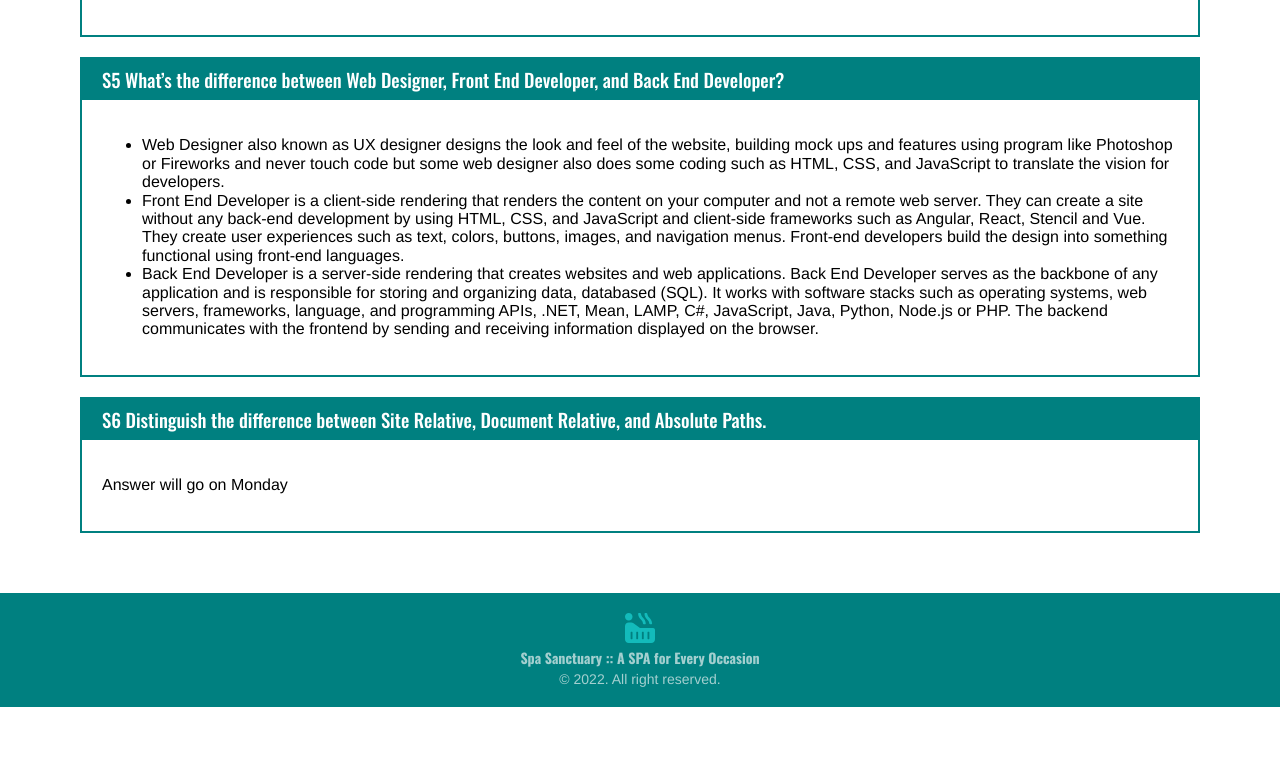
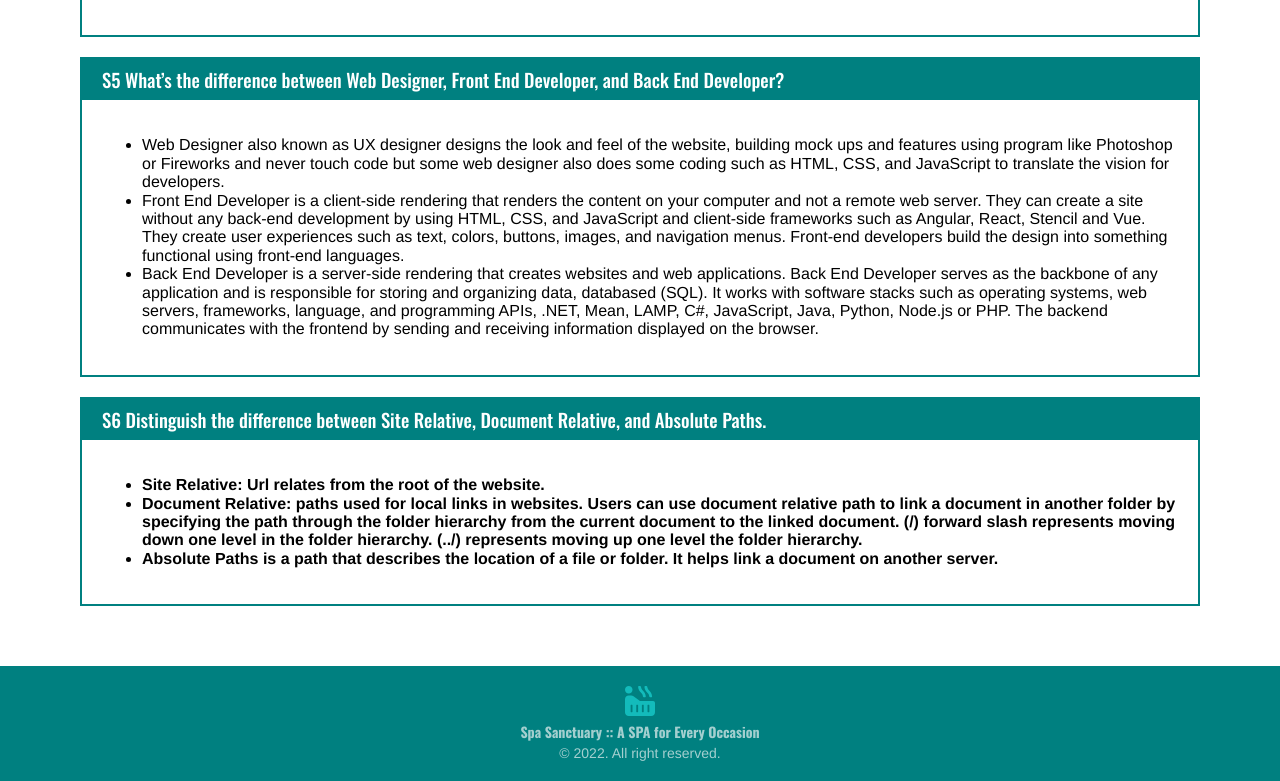
Before and after one commit to christinal59/Web-1-Li-Christina-Final, a React (Create React App) app: page /homework in a window 1280 px wide. Shown: the part 1603-2384 px from the top of the page. Before the commit the page ends 2310 px from the top, so only its background shows below. Built offline with nearby package versions, Linux system fonts and the light colour scheme.

Commit message:
Updating Homework

```diff
--- a/src/React/Homework/Essays/Essays.jsx
+++ b/src/React/Homework/Essays/Essays.jsx
@@ -75,7 +75,18 @@ const Essays= () => {
                 </ul>
             </Essay>
             <Essay q='S6 Distinguish the difference between Site Relative, Document Relative, and Absolute Paths.'>
-                    <p>Answer will go on Monday</p>
+                    <ul>
+                        <li><b>Site Relative: Url relates from the root of the website.</b>
+                        </li>
+                        <li>
+                            <b>Document Relative: paths used for local links in websites. Users can use document relative path to link a document in another folder
+                                by specifying the path through the folder hierarchy from the current document to the linked document. (/) forward slash represents moving
+                                down one level in the folder hierarchy. (../) represents moving up one level the folder hierarchy.
+                            </b>
+                            <li><b>Absolute Paths is a path that describes the location of a file or folder. It helps link a document on another server.
+                            </b></li>
+                        </li>
+                        </ul>
             </Essay>
         </EssaysStyled>
     )
```
